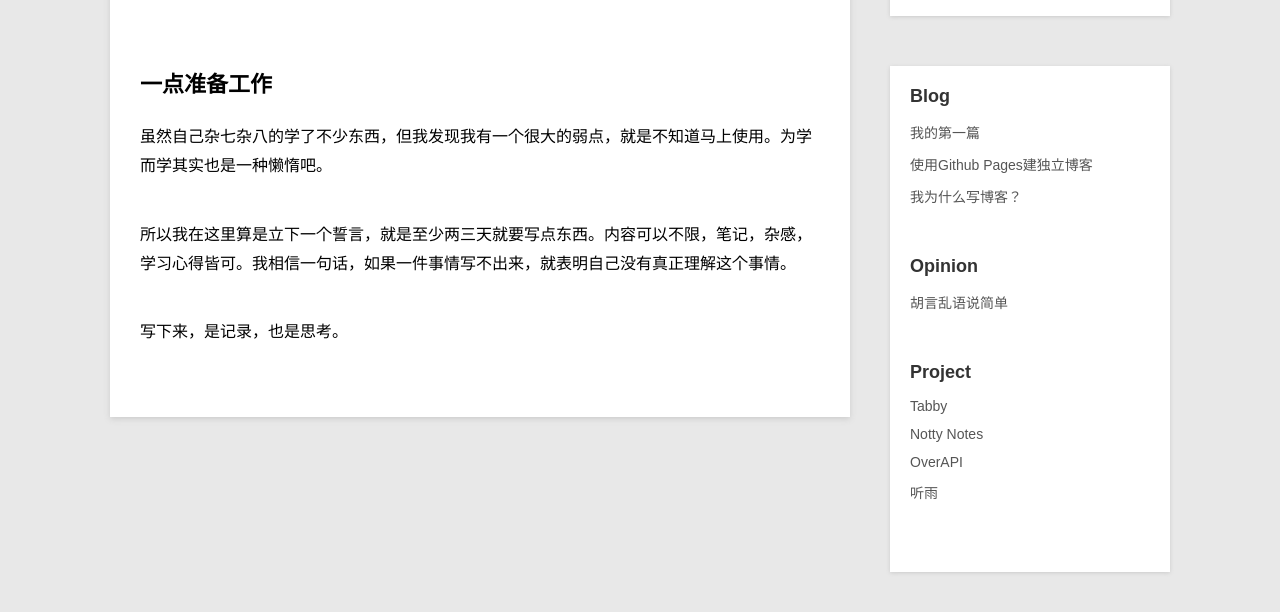
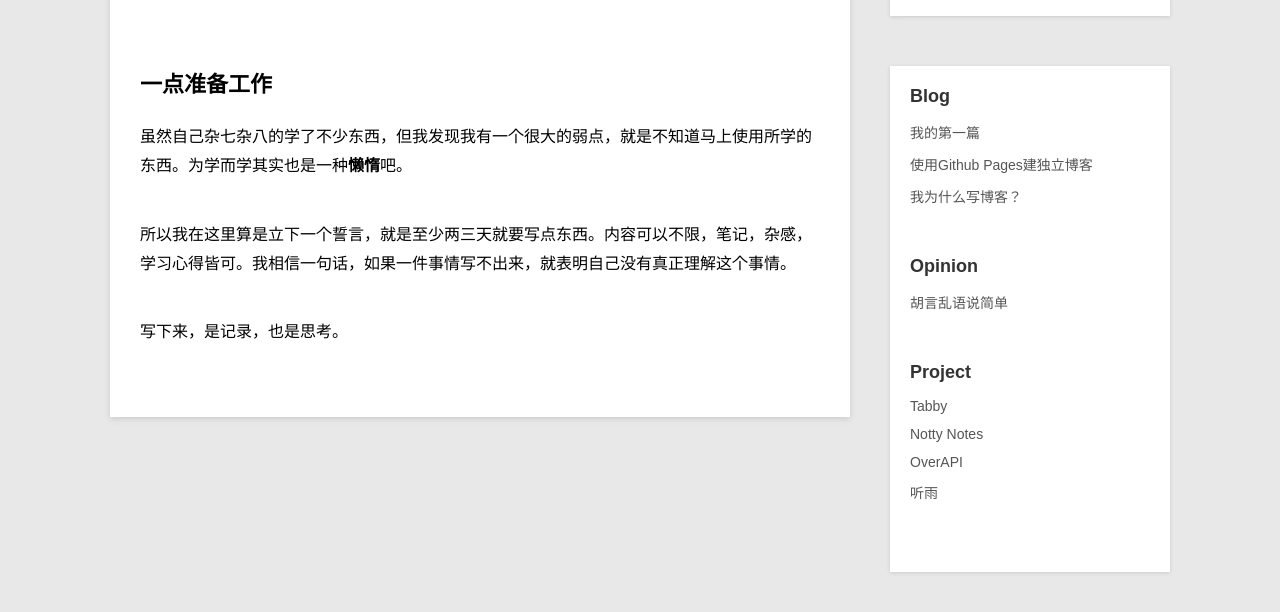
Before and after one commit to stevenwang0618/stevenwang0618.github.io, a Jekyll site: the page built from _posts/blog/2016-05-19-first-article.md, in a window 1280 px wide, cut to the strip 189-801 px from the top of the page. Built offline with Jekyll 4.4.1, drawn with Linux system fonts in a browser that asks for light colours.

Commit message:
make some change in first blog

```diff
--- a/_posts/blog/2016-05-19-first-article.md
+++ b/_posts/blog/2016-05-19-first-article.md
@@ -7,7 +7,7 @@ description: 算是一个立志文，每天坚持写一点，使自己保持思
 
 ## 一点准备工作
 
-虽然自己杂七杂八的学了不少东西，但我发现我有一个很大的弱点，就是不知道马上使用。为学而学其实也是一种懒惰吧。
+虽然自己杂七杂八的学了不少东西，但我发现我有一个很大的弱点，就是不知道马上使用所学的东西。为学而学其实也是一种**懒惰**吧。
 
 所以我在这里算是立下一个誓言，就是至少两三天就要写点东西。内容可以不限，笔记，杂感，学习心得皆可。我相信一句话，如果一件事情写不出来，就表明自己没有真正理解这个事情。
 
```
Also changed, not shown: 9 other files.
